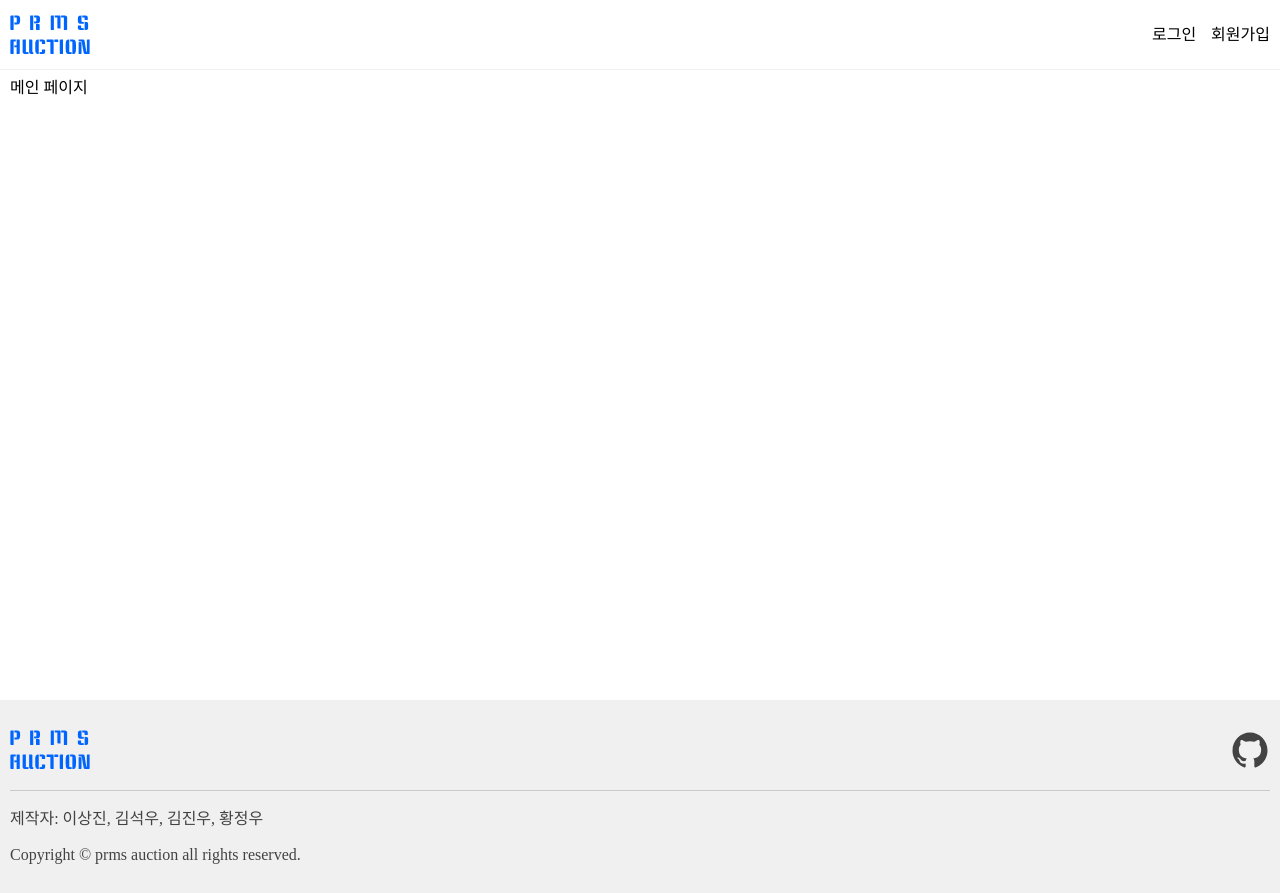
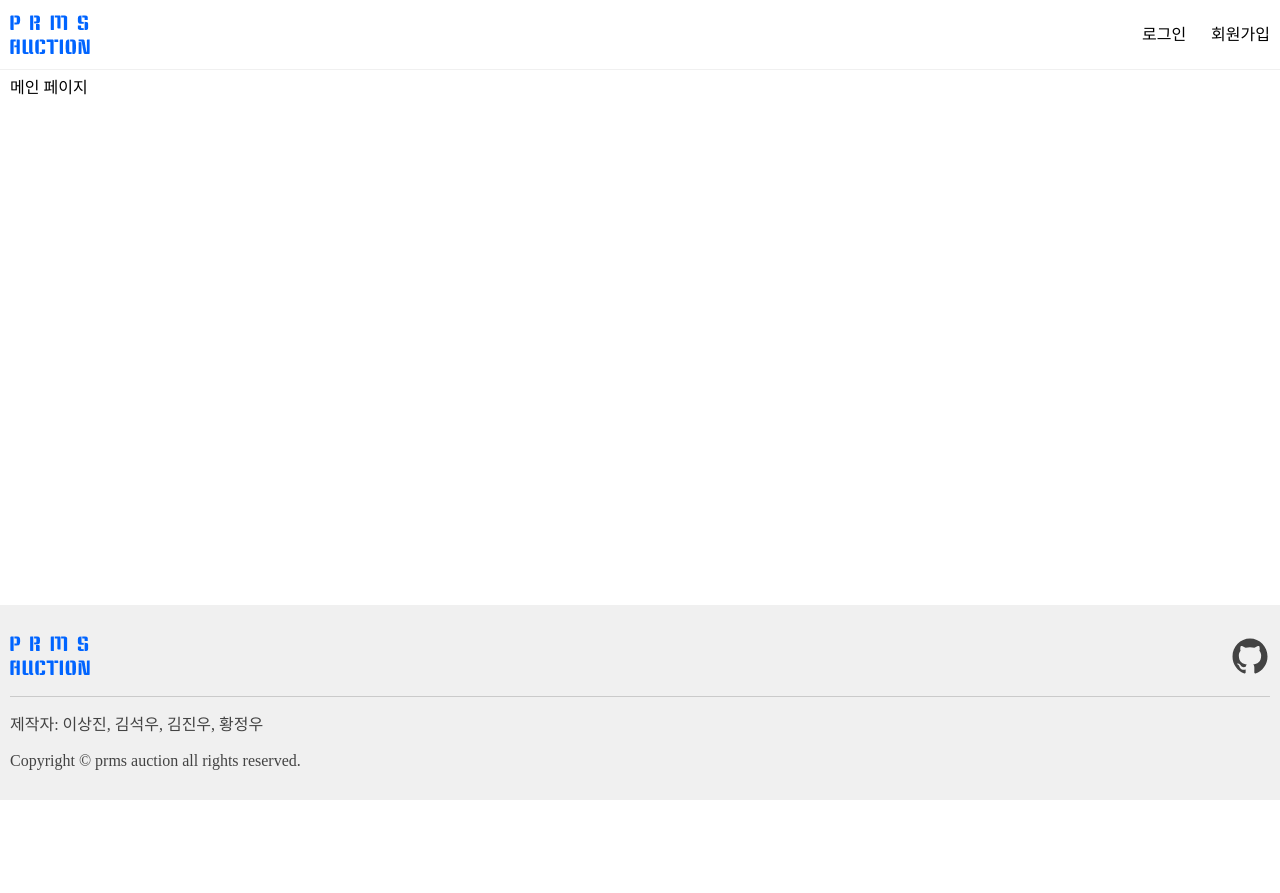
Before and after one commit to auctionAteam/frontend, a React (Vite) app: page / in a window 1280 px wide. After the commit the page ends 800 px from the top, so only its background shows below. Built offline with nearby package versions, Linux system fonts and the light colour scheme; a web font is replaced by a local one.

Commit message:
feat: 자주 사용되는 색을 colors.ts에 정의

```diff
--- a/src/components/layout/Footer.tsx
+++ b/src/components/layout/Footer.tsx
@@ -1,6 +1,8 @@
 import { css } from '@emotion/react';
 import styled from '@emotion/styled';
 import { IoLogoGithub } from 'react-icons/io';
+
+import { colors } from '@/styles';
 
 import Wrapper from './Wrapper';
 
@@ -25,14 +27,14 @@ export default Footer;
 
 const wrapperStyle = css`
   width: 100%;
-  background-color: #f0f0f0;
+  background-color: ${colors.gray100};
 `;
 
 const StyledFooter = styled.div`
   width: 100%;
   max-width: 1260px;
-  color: #434343;
-  padding: 30px 0;
+  color: ${colors.gray300};
+  padding: 31px 0;
   display: flex;
   flex-direction: column;
   gap: 20px;
@@ -42,13 +44,13 @@ const StyledFooter = styled.div`
     align-items: center;
     justify-content: space-between;
     padding-bottom: 20px;
-    border-bottom: 1px solid #cacaca;
+    border-bottom: 1px solid ${colors.gray200};
 
     svg {
       width: 40px;
       height: 40px;
       cursor: pointer;
-      color: #434343;
+      color: ${colors.gray300};
       transition: 0.15s ease-in-out;
 
       &:hover {
--- a/src/components/layout/Header.tsx
+++ b/src/components/layout/Header.tsx
@@ -1,6 +1,8 @@
 import { css } from '@emotion/react';
 import styled from '@emotion/styled';
 import { Link } from 'react-router-dom';
+
+import { colors } from '@/styles';
 
 import Wrapper from './Wrapper';
 
@@ -28,7 +30,7 @@ const wrapperStyle = css`
   height: 70px;
   position: fixed;
   background-color: white;
-  border-bottom: 1px solid #f0f0f0;
+  border-bottom: 1px solid ${colors.gray100};
 `;
 
 const StyledHeader = styled.div`
@@ -44,7 +46,7 @@ const StyledHeader = styled.div`
 
   .navMenuWrapper {
     display: flex;
-    gap: 15px;
+    gap: 25px;
 
     span {
       cursor: pointer;
--- a/src/components/layout/PageWrapper.tsx
+++ b/src/components/layout/PageWrapper.tsx
@@ -20,7 +20,7 @@ const PageWrapper = ({ children, ...props }: PageWrapperProps) => {
 export default PageWrapper;
 
 const wrapperStyle = css`
-  min-height: calc(100dvh - 100px);
+  min-height: calc(100dvh - 195px);
 `;
 
 const containerStyle = css`
--- /dev/null
+++ b/src/styles/colors.ts
@@ -0,0 +1,10 @@
+export const colors = {
+  primary: '#0064FF',
+
+  gray100: '#f0f0f0',
+  gray200: '#cacaca',
+  gray300: '#434343',
+} as const;
+
+export type ColorsType = typeof colors;
+export type ColorKeysType = keyof typeof colors;
--- /dev/null
+++ b/src/styles/index.ts
@@ -0,0 +1 @@
+export * from './colors';
```
